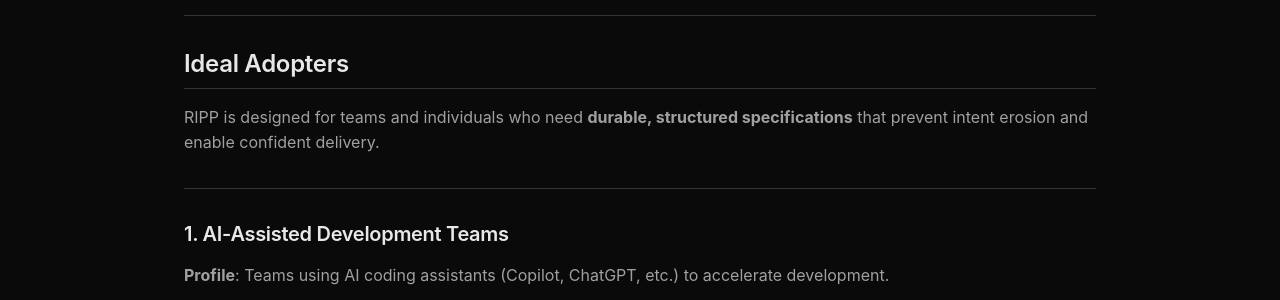
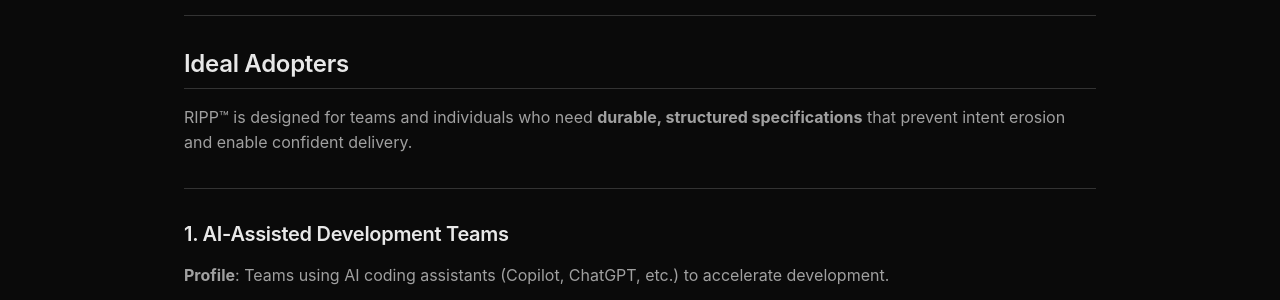
Before and after one commit to Dylan-Natter/ripp-protocol, a Jekyll site: the page built from docs/category/WHO-RIPP-IS-FOR.md, in a window 1280 px wide and 900 px high. Shown: the part 434-734 px from the top of the window. Built offline with Jekyll 4.4.1, drawn with Linux system fonts in a browser that asks for light colours.

```diff
--- a/docs/category/WHO-RIPP-IS-FOR.md
+++ b/docs/category/WHO-RIPP-IS-FOR.md
@@ -11,7 +11,7 @@ title: 'Who RIPP Is For'
 
 ## Ideal Adopters
 
-RIPP is designed for teams and individuals who need **durable, structured specifications** that prevent intent erosion and enable confident delivery.
+RIPP™ is designed for teams and individuals who need **durable, structured specifications** that prevent intent erosion and enable confident delivery.
 
 ---
 
```
Also changed, not shown: docs/category/RIPP-VS-EXISTING-PARADIGMS.md (+1 -1 lines), docs/category/WHAT-RIPP-IS-AND-IS-NOT.md (+1 -1 lines).
